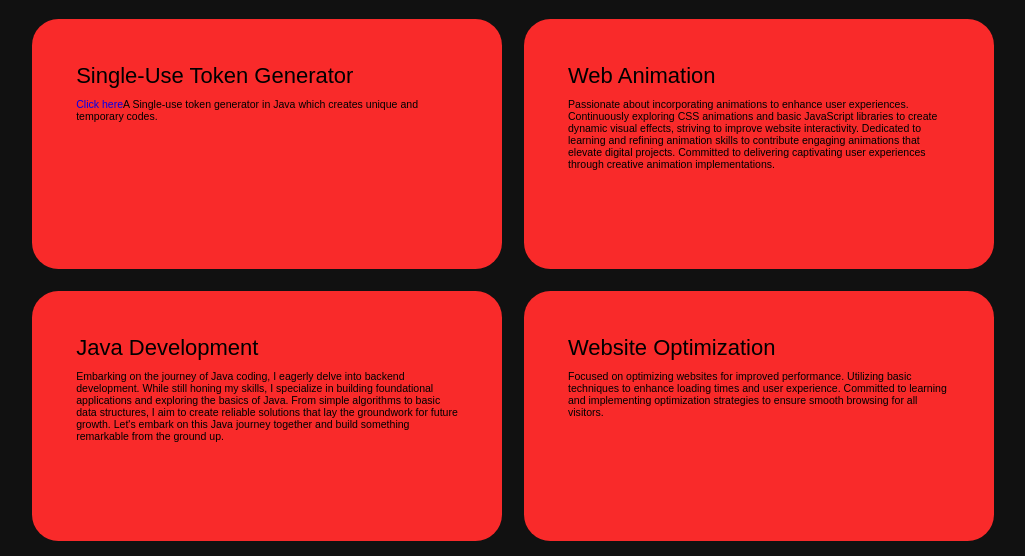
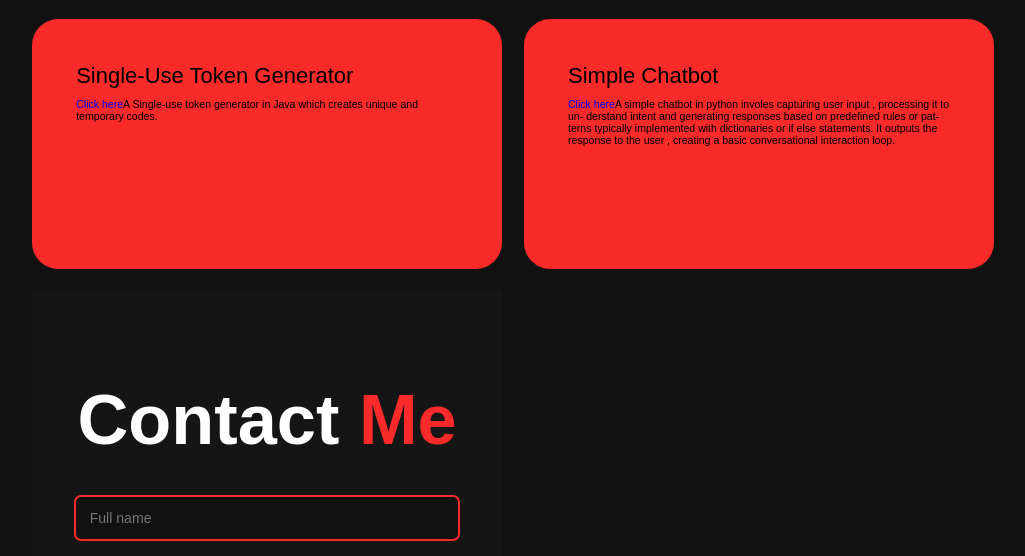
Before and after one commit to HalaharviSamhitha/MYPORTFOLIO, a plain HTML site: page index.html in a window 1280 px wide. Shown: the part 2982-3538 px from the top of the page, without its empty margins (127-1152 px from the left). Drawn offline with nearby package versions, Linux system fonts and the light colour scheme.

Commit message:
Update index.html

```diff
--- a/index.html
+++ b/index.html
@@ -122,28 +122,14 @@ and bond amongst peers.</p>
 
         <div class="services-box">
             <div class="service-info">
-                <h4>Web Animation</h4>
-                <p>Passionate about incorporating animations to enhance user experiences. Continuously exploring CSS animations and basic JavaScript libraries to create dynamic visual effects, striving to improve website interactivity. Dedicated to learning and refining animation skills to contribute engaging animations that elevate digital projects. Committed to delivering captivating user experiences through creative animation implementations.</p>
-            </div>
-        </div>
-
-        <div class="services-box">
-            <div class="service-info">
-                <h4>Java Development</h4>
-                <p>Embarking on the journey of Java coding, I eagerly delve into backend development. While still honing my skills, I specialize in building foundational applications and exploring the basics of Java. From simple algorithms to basic data structures, I aim to create reliable solutions that lay the groundwork for future growth. Let's embark on this Java journey together and build something remarkable from the ground up.</p>
-            </div>
-        </div>
-
-        <div class="services-box">
-            <div class="service-info">
-                <h4>Website Optimization</h4>
-                <p>Focused on optimizing websites for improved performance. Utilizing basic techniques to enhance loading times and user experience. Committed to learning and implementing optimization strategies to ensure smooth browsing for all visitors.</p>
-            </div>
+                <h4>Simple Chatbot</h4>
+                <p><a href="https://github.com/HalaharviSamhitha/CHATBOT.git ">Click here</a>A simple chatbot in python involes capturing user input , processing it to un-
+derstand intent and generating responses based on predefined rules or pat-
+terns typically implemented with dictionaries or if else statements. It outputs
+the response to the user , creating a basic conversational interaction loop.</p>    </div>
         </div>
 
 
-       </div>
-    <section>
 
     <!-- Contact Section -->
 
```
